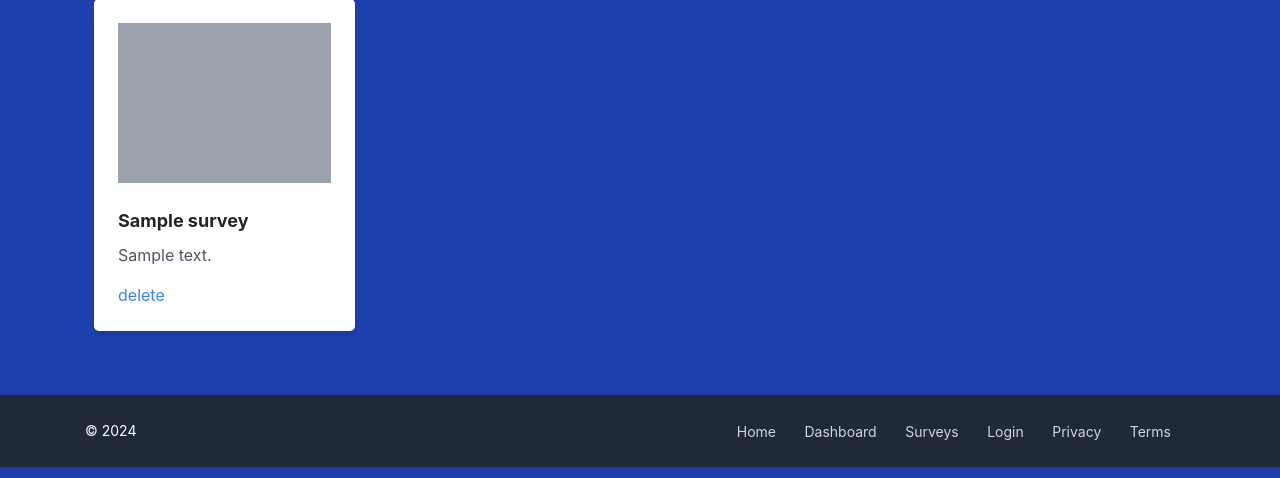
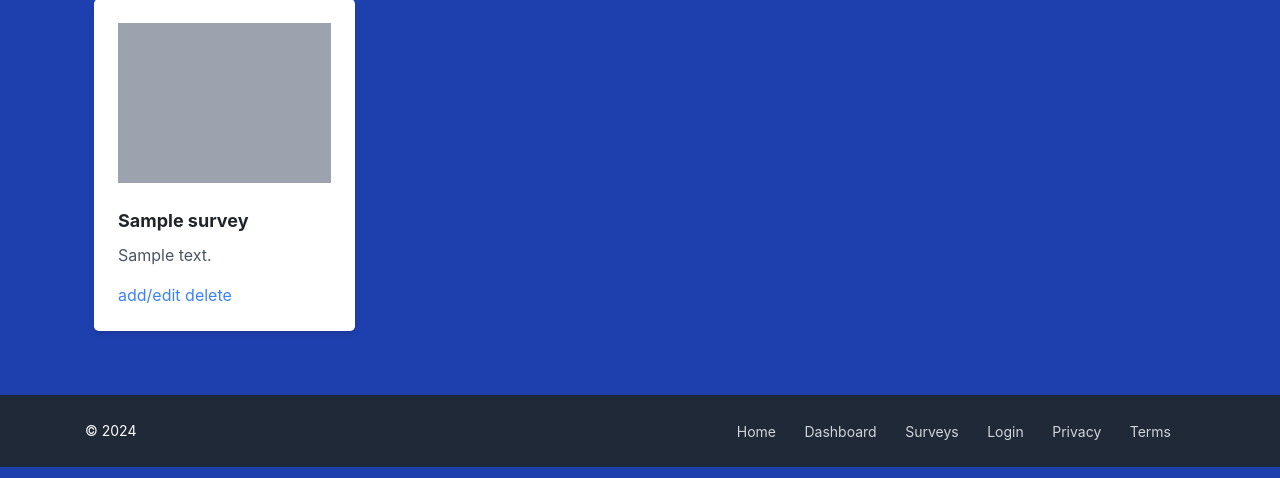
Before and after one commit to callumreillyy/EvalForm, a CodeIgniter 4 app: the page made by app/Views/surveys.php in a window 1280 px wide. Shown: the part 185-663 px from the top of the page. Run offline with PHP 8.4 and a stand-in for CodeIgniter, Linux system fonts and the light colour scheme; the template is opened without the code that fills it: most values are stand-ins (such as "Sample title", 1, 10 or a date in 2020); data that the repository does not hold is empty; some libraries are stand-ins or nearby versions.

```diff
--- a/app/Views/surveys.php
+++ b/app/Views/surveys.php
@@ -9,7 +9,7 @@
                 <div class="h-40 bg-gray-400 mb-4"></div>
                 <h3 class="text-lg font-bold mb-2"><?= $survey['title'] ?></h3>
                 <p class="text-gray-600"><?= $survey['description'] ?></p>
-                <!-- <a class="text-blue-500 hover:text-blue-600 edit" href="<?= base_url('surveys/addedit/'.$survey['survey_id']);?>">add/edit</a> -->
+                <a class="text-blue-500 hover:text-blue-600 edit" href="<?= base_url('surveys/addedit/'.$survey['survey_id']);?>">add/edit</a>
                 <a class="text-blue-500 hover:text-blue-600" href="<?= base_url('surveys/deleteSurvey/' . $survey['survey_id']) ?>" class="btn btn-sm btn-danger" onclick="return confirm('Are you sure you want to delete this survey?')">delete</a>
             </div>
         <?php endforeach; ?>
```
